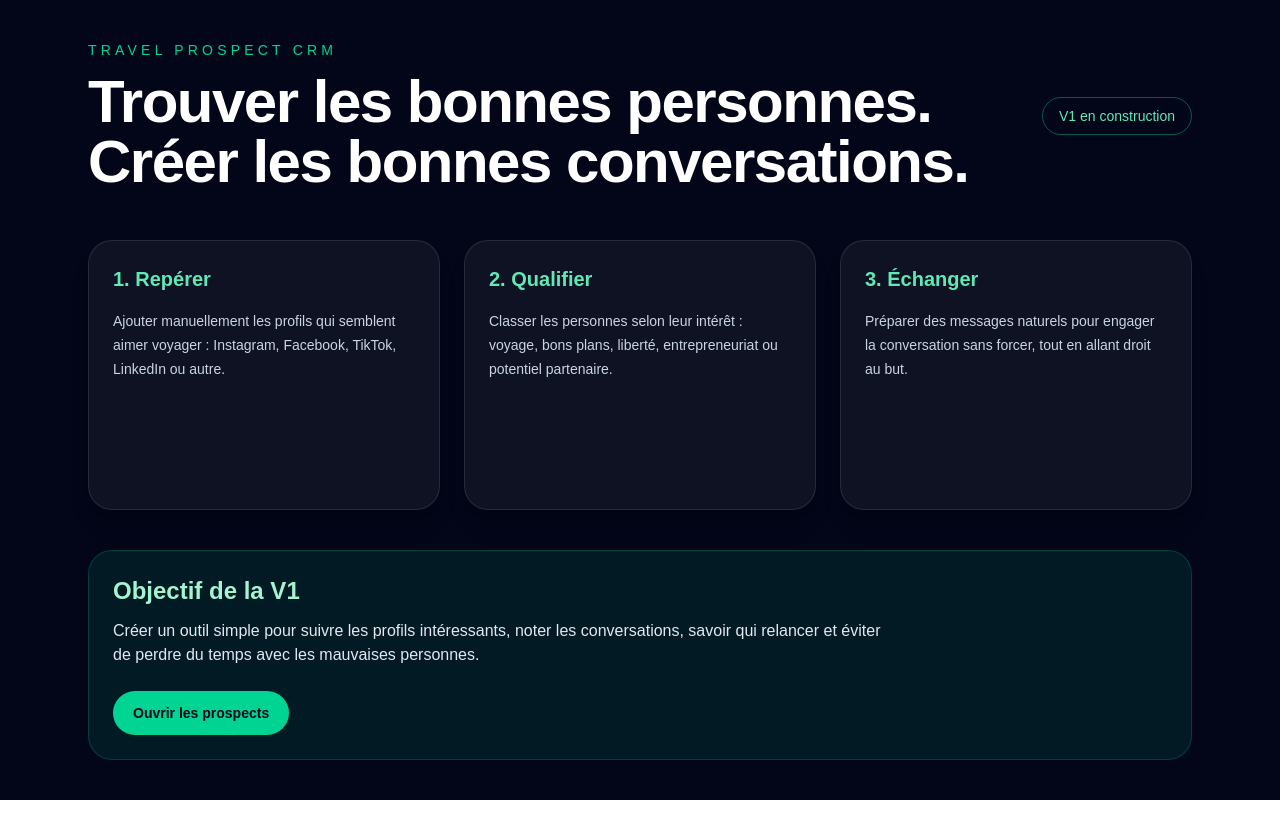
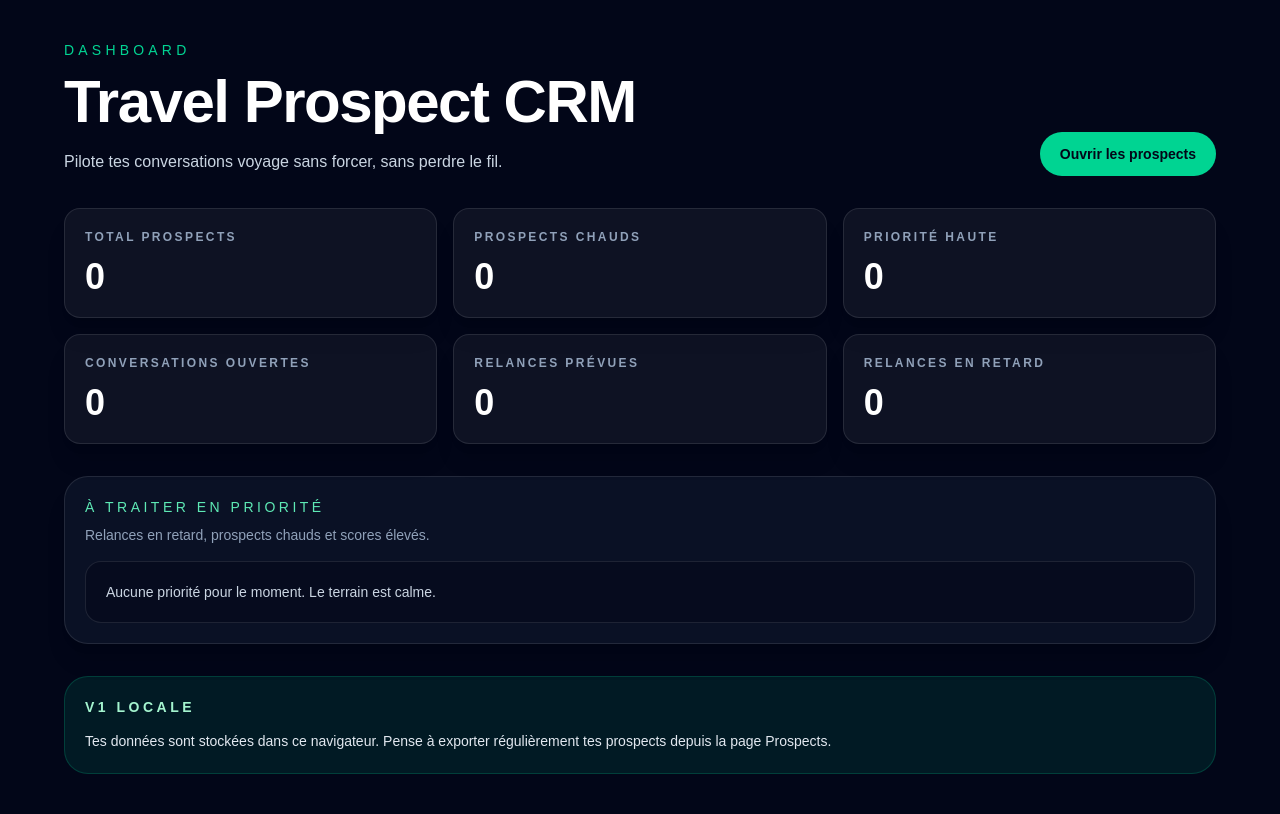
Before and after one commit to Gintaiji/travel-prospect-crm, a Next.js app: page / in a window 1280 px wide. Built offline with nearby package versions, Linux system fonts and the light colour scheme.

Commit message:
Ajout du dashboard CRM

```diff
--- a/app/page.tsx
+++ b/app/page.tsx
@@ -1,74 +1,198 @@
+"use client";
+
 import Link from "next/link";
+import { useEffect, useMemo, useState } from "react";
+import { loadProspects } from "./lib/prospectStorage";
+import type { Prospect } from "./lib/types";
+
+function getProspectName(prospect: Prospect) {
+  const fullName = `${prospect.firstName} ${prospect.lastName}`.trim();
+
+  return prospect.displayName.trim() || fullName || "Prospect sans nom";
+}
+
+function compareDateStrings(firstDate: string, secondDate: string) {
+  if (firstDate === secondDate) {
+    return 0;
+  }
+
+  return firstDate < secondDate ? -1 : 1;
+}
 
 export default function HomePage() {
+  const [prospects, setProspects] = useState<Prospect[]>([]);
+  const [todayDate, setTodayDate] = useState("");
+
+  useEffect(() => {
+    setProspects(loadProspects());
+    setTodayDate(new Date().toISOString().slice(0, 10));
+  }, []);
+
+  const dashboardStats = useMemo(() => {
+    const prospectsWithFollowUp = prospects.filter((prospect) =>
+      prospect.nextActionDate.trim(),
+    );
+
+    return {
+      totalProspects: prospects.length,
+      hotProspects: prospects.filter((prospect) => prospect.temperature === "Chaud").length,
+      highPriorityProspects: prospects.filter((prospect) => prospect.score >= 75).length,
+      openConversations: prospects.filter(
+        (prospect) => prospect.status === "Conversation ouverte",
+      ).length,
+      plannedFollowUps: prospectsWithFollowUp.length,
+      lateFollowUps: todayDate
+        ? prospectsWithFollowUp.filter((prospect) => prospect.nextActionDate < todayDate).length
+        : 0,
+    };
+  }, [prospects, todayDate]);
+
+  const priorityProspects = useMemo(() => {
+    return prospects
+      .filter((prospect) => {
+        const isLateFollowUp =
+          Boolean(todayDate) &&
+          Boolean(prospect.nextActionDate.trim()) &&
+          prospect.nextActionDate < todayDate;
+
+        return isLateFollowUp || prospect.score >= 75 || prospect.temperature === "Chaud";
+      })
+      .sort((firstProspect, secondProspect) => {
+        const firstIsLate =
+          Boolean(todayDate) &&
+          Boolean(firstProspect.nextActionDate.trim()) &&
+          firstProspect.nextActionDate < todayDate;
+        const secondIsLate =
+          Boolean(todayDate) &&
+          Boolean(secondProspect.nextActionDate.trim()) &&
+          secondProspect.nextActionDate < todayDate;
+
+        if (firstIsLate !== secondIsLate) {
+          return firstIsLate ? -1 : 1;
+        }
+
+        if (firstProspect.score !== secondProspect.score) {
+          return secondProspect.score - firstProspect.score;
+        }
+
+        return compareDateStrings(
+          firstProspect.nextActionDate || "9999-12-31",
+          secondProspect.nextActionDate || "9999-12-31",
+        );
+      })
+      .slice(0, 5);
+  }, [prospects, todayDate]);
+
+  const statCards = [
+    { label: "Total prospects", value: dashboardStats.totalProspects },
+    { label: "Prospects chauds", value: dashboardStats.hotProspects },
+    { label: "Priorité haute", value: dashboardStats.highPriorityProspects },
+    { label: "Conversations ouvertes", value: dashboardStats.openConversations },
+    { label: "Relances prévues", value: dashboardStats.plannedFollowUps },
+    { label: "Relances en retard", value: dashboardStats.lateFollowUps },
+  ];
+
   return (
-    <main className="min-h-screen bg-slate-950 text-white">
-      <section className="mx-auto flex min-h-screen max-w-6xl flex-col px-6 py-10">
-        <header className="mb-12 flex items-center justify-between">
+    <main className="min-h-screen bg-slate-950 px-6 py-10 text-white">
+      <section className="mx-auto max-w-6xl">
+        <header className="mb-8 flex flex-col gap-5 md:flex-row md:items-end md:justify-between">
           <div>
             <p className="text-sm uppercase tracking-[0.3em] text-emerald-400">
-              Travel Prospect CRM
+              Dashboard
             </p>
             <h1 className="mt-3 text-4xl font-bold tracking-tight md:text-6xl">
-              Trouver les bonnes personnes.
-              <br />
-              Créer les bonnes conversations.
+              Travel Prospect CRM
             </h1>
+            <p className="mt-4 max-w-2xl text-base leading-7 text-slate-300">
+              Pilote tes conversations voyage sans forcer, sans perdre le fil.
+            </p>
           </div>
-
-          <div className="hidden rounded-full border border-emerald-400/40 px-4 py-2 text-sm text-emerald-300 md:block">
-            V1 en construction
-          </div>
-        </header>
-
-        <div className="grid flex-1 gap-6 md:grid-cols-3">
-          <article className="rounded-3xl border border-white/10 bg-white/5 p-6 shadow-xl">
-            <h2 className="text-xl font-semibold text-emerald-300">
-              1. Repérer
-            </h2>
-            <p className="mt-4 text-sm leading-6 text-slate-300">
-              Ajouter manuellement les profils qui semblent aimer voyager :
-              Instagram, Facebook, TikTok, LinkedIn ou autre.
-            </p>
-          </article>
-
-          <article className="rounded-3xl border border-white/10 bg-white/5 p-6 shadow-xl">
-            <h2 className="text-xl font-semibold text-emerald-300">
-              2. Qualifier
-            </h2>
-            <p className="mt-4 text-sm leading-6 text-slate-300">
-              Classer les personnes selon leur intérêt : voyage, bons plans,
-              liberté, entrepreneuriat ou potentiel partenaire.
-            </p>
-          </article>
-
-          <article className="rounded-3xl border border-white/10 bg-white/5 p-6 shadow-xl">
-            <h2 className="text-xl font-semibold text-emerald-300">
-              3. Échanger
-            </h2>
-            <p className="mt-4 text-sm leading-6 text-slate-300">
-              Préparer des messages naturels pour engager la conversation sans
-              forcer, tout en allant droit au but.
-            </p>
-          </article>
-        </div>
-
-        <section className="mt-10 rounded-3xl border border-emerald-400/20 bg-emerald-400/10 p-6">
-          <h2 className="text-2xl font-bold text-emerald-200">
-            Objectif de la V1
-          </h2>
-          <p className="mt-3 max-w-3xl text-slate-200">
-            Créer un outil simple pour suivre les profils intéressants, noter
-            les conversations, savoir qui relancer et éviter de perdre du temps
-            avec les mauvaises personnes.
-          </p>
 
           <Link
             href="/prospects"
-            className="mt-6 inline-flex rounded-full bg-emerald-400 px-5 py-3 text-sm font-semibold text-slate-950 transition hover:bg-emerald-300"
+            className="inline-flex w-fit rounded-full bg-emerald-400 px-5 py-3 text-sm font-semibold text-slate-950 transition hover:bg-emerald-300"
           >
             Ouvrir les prospects
           </Link>
+        </header>
+
+        <section className="grid gap-4 sm:grid-cols-2 lg:grid-cols-3">
+          {statCards.map((statCard) => (
+            <article
+              className="rounded-2xl border border-white/10 bg-white/5 p-5 shadow-xl"
+              key={statCard.label}
+            >
+              <p className="text-xs font-semibold uppercase tracking-[0.2em] text-slate-400">
+                {statCard.label}
+              </p>
+              <p className="mt-3 text-4xl font-bold text-white">{statCard.value}</p>
+            </article>
+          ))}
+        </section>
+
+        <section className="mt-8 rounded-3xl border border-white/10 bg-slate-900/70 p-5 shadow-xl">
+          <div className="mb-4 flex flex-col gap-2 md:flex-row md:items-center md:justify-between">
+            <div>
+              <p className="text-sm uppercase tracking-[0.25em] text-emerald-300">
+                À traiter en priorité
+              </p>
+              <p className="mt-2 text-sm text-slate-400">
+                Relances en retard, prospects chauds et scores élevés.
+              </p>
+            </div>
+          </div>
+
+          {priorityProspects.length === 0 ? (
+            <div className="rounded-2xl border border-white/10 bg-slate-950/50 p-5 text-sm text-slate-300">
+              Aucune priorité pour le moment. Le terrain est calme.
+            </div>
+          ) : (
+            <div className="grid gap-3">
+              {priorityProspects.map((prospect) => (
+                <article
+                  className="rounded-2xl border border-white/10 bg-slate-950/50 p-4"
+                  key={prospect.id}
+                >
+                  <div className="flex flex-col gap-3 md:flex-row md:items-center md:justify-between">
+                    <div>
+                      <h2 className="text-lg font-semibold text-white">
+                        {getProspectName(prospect)}
+                      </h2>
+                      <div className="mt-2 flex flex-wrap gap-2 text-xs font-medium">
+                        <span className="rounded-full border border-white/10 bg-white/5 px-3 py-1 text-slate-200">
+                          {prospect.status}
+                        </span>
+                        <span className="rounded-full border border-emerald-400/30 bg-emerald-400/10 px-3 py-1 text-emerald-200">
+                          {prospect.temperature}
+                        </span>
+                        {prospect.nextActionDate ? (
+                          <span className="rounded-full border border-sky-400/30 bg-sky-400/10 px-3 py-1 text-sky-200">
+                            Relance : {prospect.nextActionDate}
+                          </span>
+                        ) : null}
+                      </div>
+                    </div>
+
+                    <div className="rounded-2xl border border-emerald-400/20 bg-emerald-400/10 px-4 py-3 text-center">
+                      <p className="text-xs uppercase tracking-[0.18em] text-emerald-300">
+                        Score
+                      </p>
+                      <p className="mt-1 text-2xl font-bold text-white">{prospect.score}</p>
+                    </div>
+                  </div>
+                </article>
+              ))}
+            </div>
+          )}
+        </section>
+
+        <section className="mt-8 rounded-3xl border border-emerald-400/20 bg-emerald-400/10 p-5">
+          <p className="text-sm font-semibold uppercase tracking-[0.25em] text-emerald-200">
+            V1 locale
+          </p>
+          <p className="mt-3 max-w-3xl text-sm leading-6 text-slate-200">
+            Tes données sont stockées dans ce navigateur. Pense à exporter régulièrement tes prospects depuis la page Prospects.
+          </p>
         </section>
       </section>
     </main>
```
